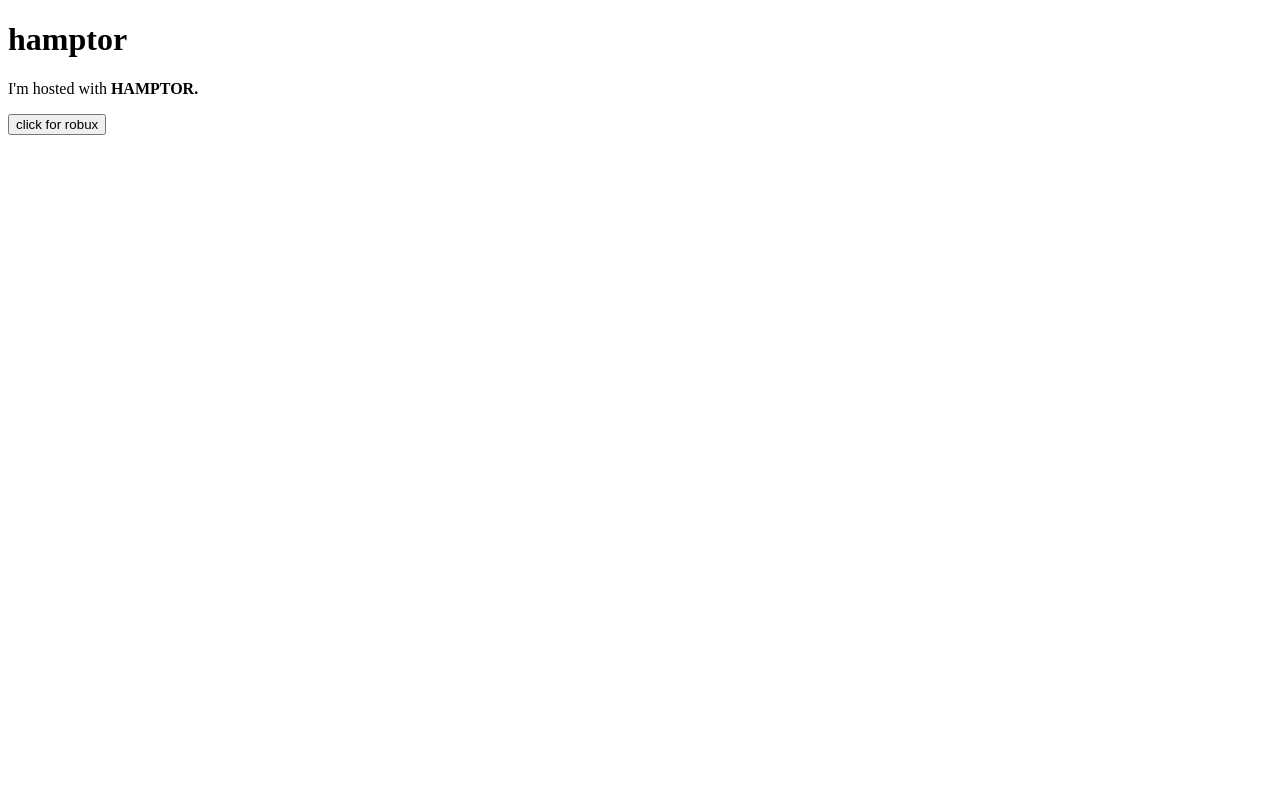
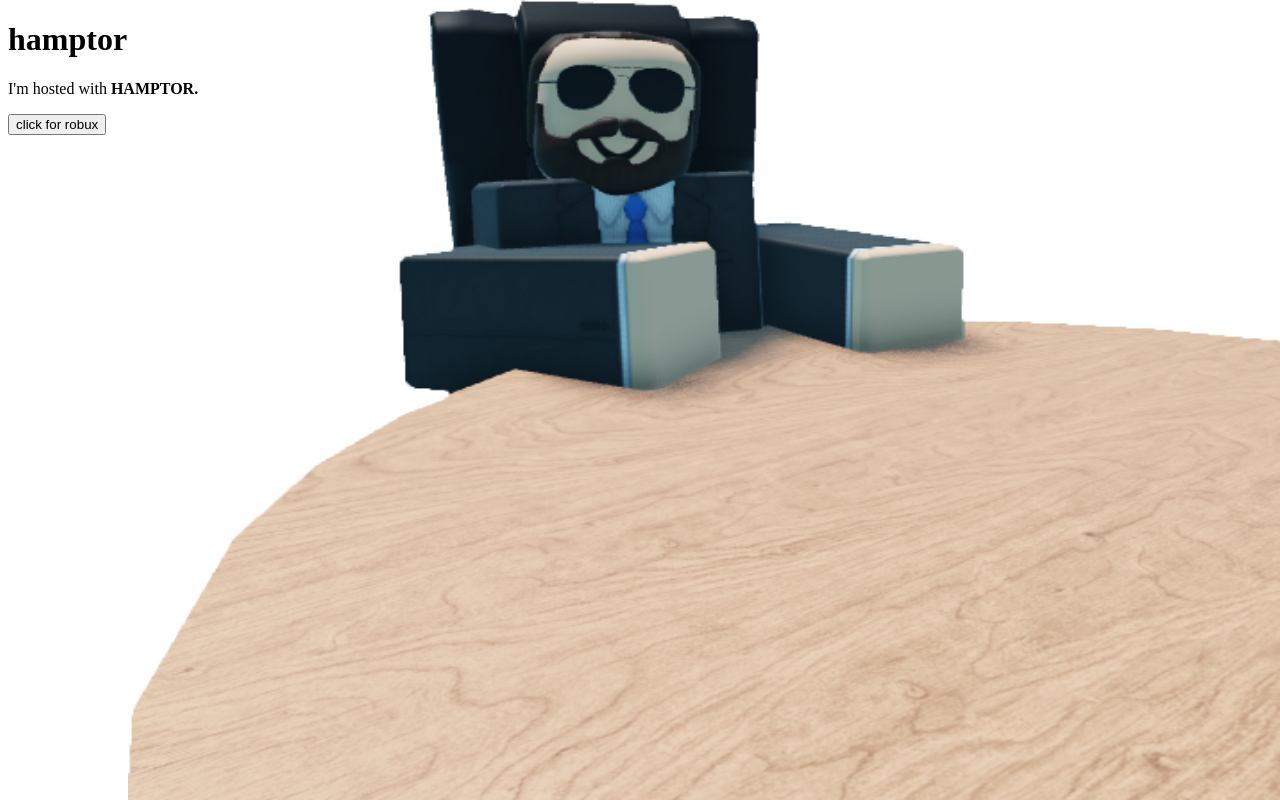
Before and after one commit to ChrisMightShootYou/ChrisMightShootYou.github.io, a plain HTML site: page index.html in a window 1280 px wide. Drawn offline with Linux system fonts and the light colour scheme.

Commit message:
added john

```diff
--- a/index.html
+++ b/index.html
@@ -1,9 +1,22 @@
 <!DOCTYPE html>
 <html>
+<head>
+    <style>
+        .sigma{
+            width: 90%;
+            position: absolute;
+            bottom: 0;
+            right: 0;
+            height: 100%;
+        }
+    </style>
+</head>
 <body>
     <h1><b>hamptor</b></h1>
     <p>I'm hosted with <b>HAMPTOR.</b> </p>
     <button type="button" onclick="playAudio('squib.mp3')">click for robux</button>
+    <br>
+    <img src="john.png" class="sigma" />
 </body>
 </html>
 
@@ -11,4 +24,5 @@
     function playAudio(url) {
         new Audio(url).play();
     }
+
 </script>
```
Also changed, not shown: john.png (added), 1 other file.
